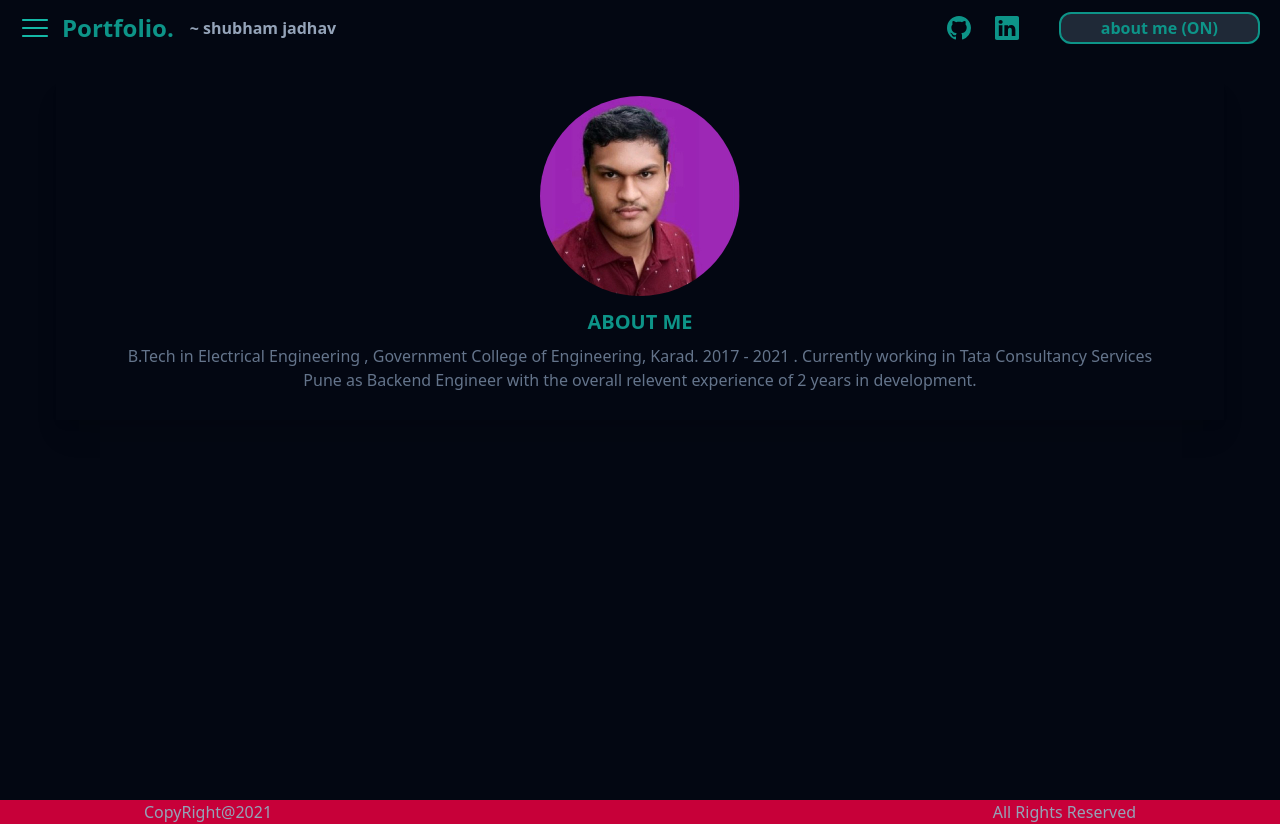
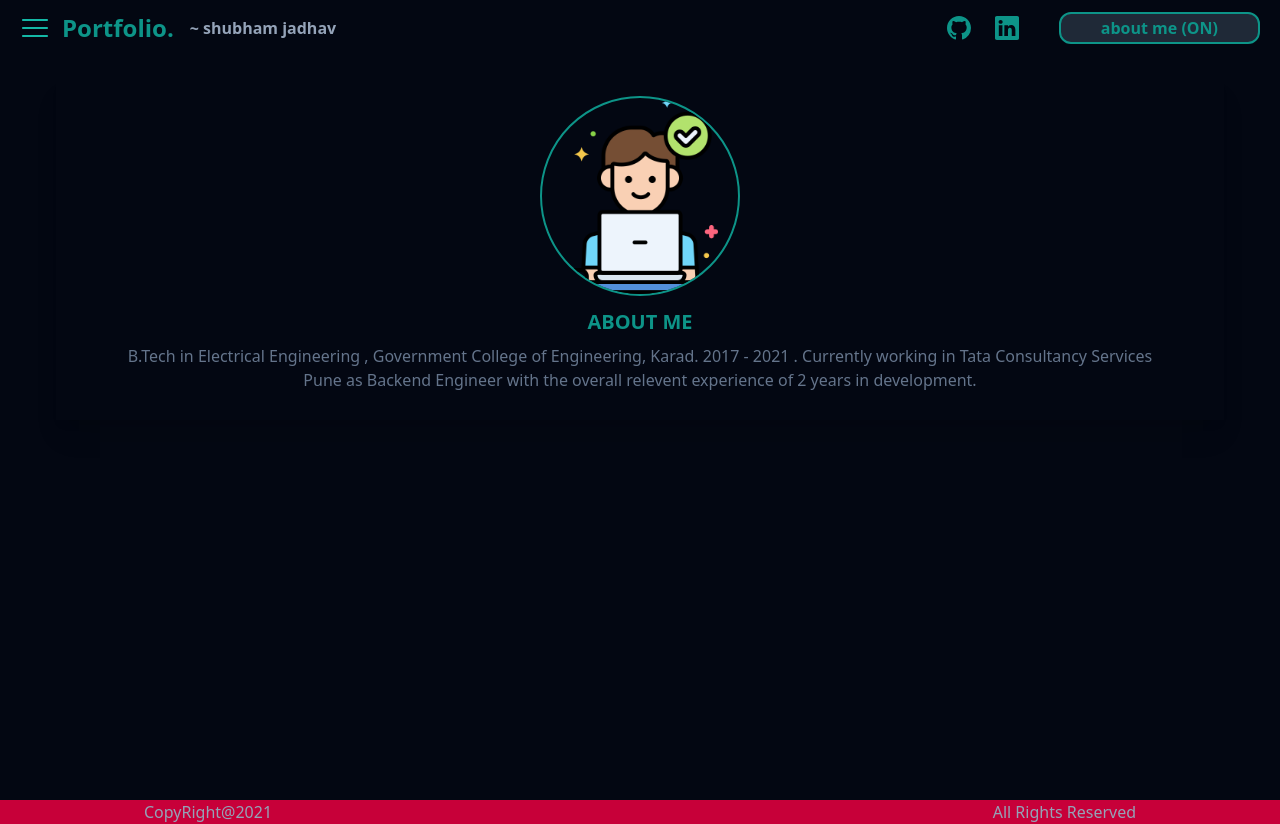
Before and after one commit to Shubham-bot123456/portfolio, a React (Create React App) app: page / in a window 1280 px wide. Built offline with nearby package versions, Linux system fonts and the light colour scheme.

Commit message:
swap image on click for about me

```diff
--- a/src/components/Aboutme.jsx
+++ b/src/components/Aboutme.jsx
@@ -1,12 +1,15 @@
 import React, { useState } from "react";
+import aboutmeicon from "./aboutmeicon.png";
 import myimage from "./shubhamimage.jpeg";
 
 export default function Aboutme() {
+  const [boolean, setboolean] = useState(false);
   return (
     <div className="mx-14 my-5 py-5 px-10 shadow-xl">
       <img
-        src={myimage}
-        className="mx-auto w-[200px] h-[200px] mb-3 rounded-full"
+        src={boolean ? myimage : aboutmeicon}
+        className="mx-auto w-[200px] h-[200px] mb-3 rounded-full border-teal-600 border-2 border-spacing-6 hover:transition-colors"
+        onClick={() => setboolean(!boolean)}
       ></img>
       <div>
         <h2 className="font-sans font-bold text-xl text-teal-600">ABOUT ME</h2>
```
Also changed, not shown: src/components/shubhamjadhavpersonalimagebackgroundremoved.png (added).
